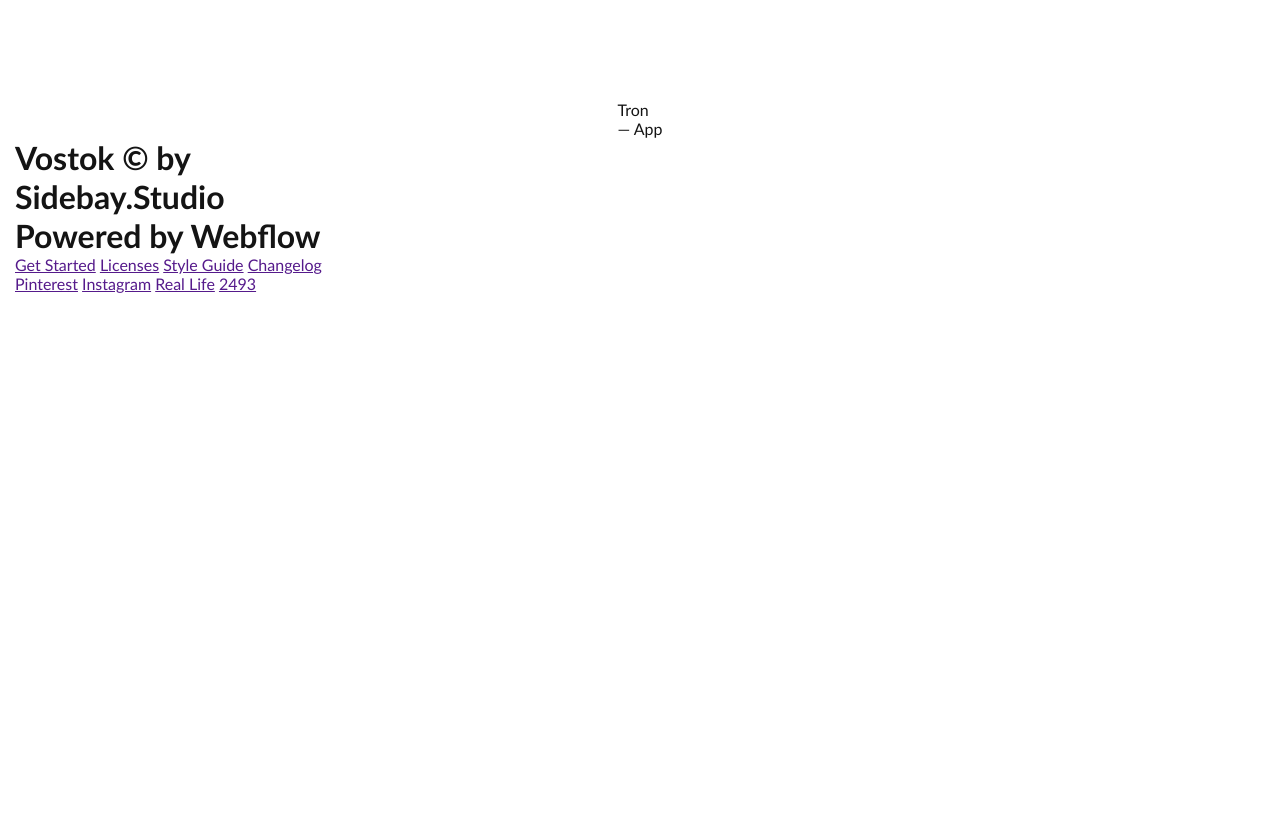
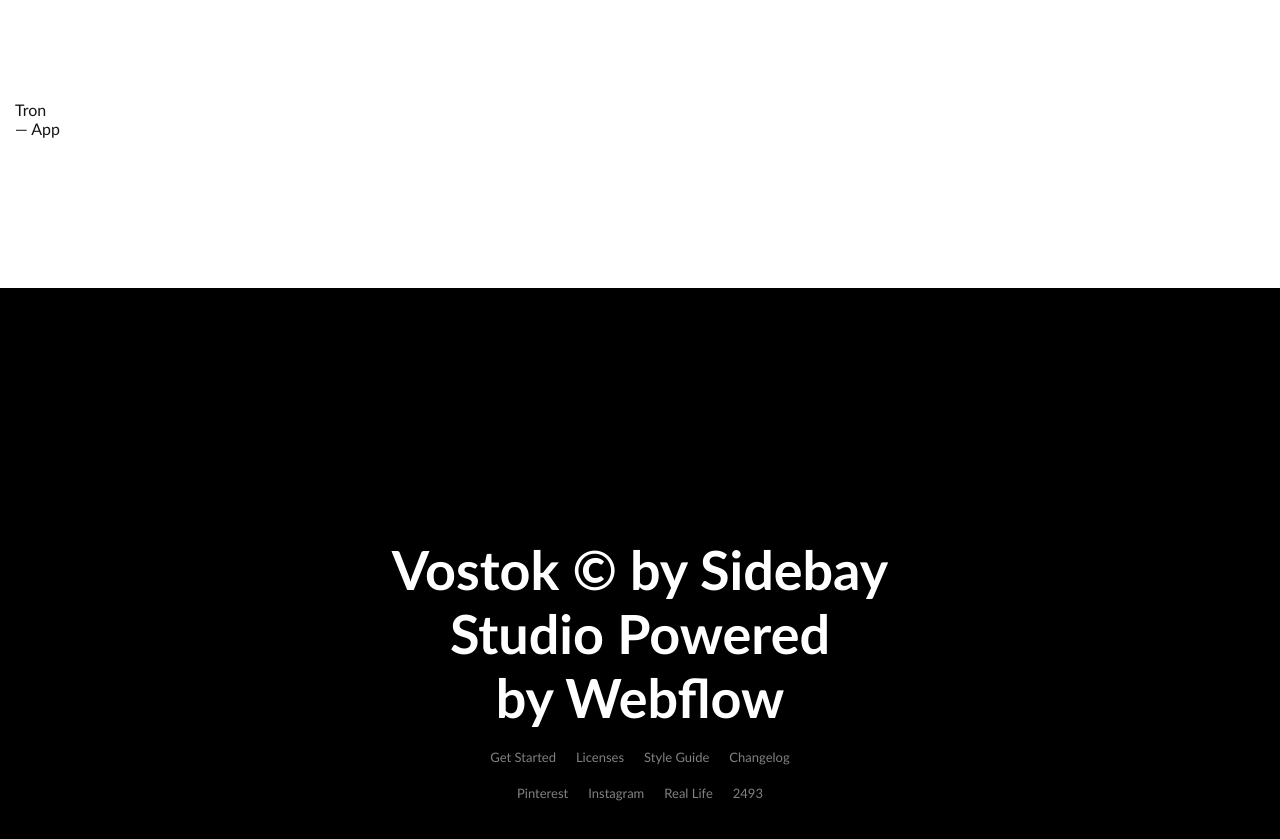
Before and after one commit to rukhsora31/vostok, a plain HTML site: page index.html in a window 1280 px wide. Shown: the part 3741-4580 px from the top of the page. Before the commit the page ends 4034 px from the top, so only its background shows below. Drawn offline with Linux system fonts and the light colour scheme.

Commit message:
Add files via upload

```diff
--- a/index.html
+++ b/index.html
@@ -107,9 +107,8 @@
     <footer class="footer">
         <div class="container">
             <div class="wrap6">
-                <h1>Vostok © by</h1>
-                <h1>Sidebay.Studio</h1>
-                <h1>Powered by Webflow</h1>
+                <h1>Vostok © by Sidebay <br> Studio Powered <br> by Webflow</h1>
+
 
                 <div class="menu6">
                     <a href="">Get Started</a>
--- a/style.css
+++ b/style.css
@@ -53,10 +53,12 @@
     font-size: 12px;
     padding-bottom: 140px;
 }
-.line{
+
+.line {
     margin-bottom: 150px;
 }
-.wrap2{
+
+.wrap2 {
     display: flex;
     align-items: center;
     gap: clamp(3.125rem, 0.222rem + 12.22vw, 10rem);
@@ -67,56 +69,62 @@
 
 
 }
-.box2{
+
+.box2 {
     display: flex;
     flex-direction: column;
     gap: 40px;
-    h2{
+
+    h2 {
         font-size: clamp(2.188rem, 1.633rem + 2.33vw, 3.5rem);
     }
 
-    h3{
+    h3 {
         font-size: clamp(1.875rem, 1.611rem + 1.11vw, 2.5rem);
     }
-        :nth-child(3){
+
+    :nth-child(3) {
         font-size: 22px;
         line-height: 1.3
     }
-        :nth-child(4){
+
+    :nth-child(4) {
         font-size: 16px;
         line-height: 1.6
     }
 }
 
-.section2{
+.section2 {
     padding-bottom: 100px;
 
 }
 
-.img2{
+.img2 {
     @media (max-width: 600px) {
-        width:100%;
+        width: 100%;
     }
 }
 
-.section3{
+.section3 {
     background: #000;
     color: #fff;
     padding: clamp(6.25rem, -0.347rem + 27.78vw, 21.875rem) 0;
 
-    marquee{
+    marquee {
         font-size: clamp(2.5rem, 1.55rem + 4vw, 4.75rem);
     }
 }
 
-.section4{
+.section4 {
     padding: clamp(9.375rem, 6.208rem + 13.33vw, 16.875rem) 0 150px;
 }
-.title4{
+
+.title4 {
     text-align: center;
     font-size: 54px;
 }
-.wrap4{
+
+.wrap4 {
     display: flex;
     justify-content: space-between;
     padding: 100px 0;
@@ -126,15 +134,55 @@
         justify-content: center;
     }
 }
-.wrap5{
+
+.wrap5 {
     display: flex;
-    align-items: center;
     flex-direction: column;
 
 }
-.card5{
-    img{
+
+.card5 {
+    img {
         width: 100%;
         margin: 50px 0;
     }
 }
+
+.footer {
+    background-color: black;
+    color: white;
+    padding: clamp(9.375rem, 6.736rem + 11.11vw, 15.625rem) 0;
+    text-align: center;
+
+    h1 {
+        font-size: clamp(2rem, 1.419rem + 2.44vw, 3.375rem);
+    }
+}
+
+.menu6 {
+    display: flex;
+    justify-content: center;
+    gap: 20px;
+
+    a {
+        color: #818181;
+        font-size: 13px;
+        text-decoration: none;
+        transition: 1s;
+    }
+
+    &:hover{
+        color: white;
+     transition: 1s;
+    }
+}
+
+.wrap6 {
+    gap: 20px;
+    display: flex;
+    flex-direction: column;
+}
+
+.section5{
+    padding-bottom: 150px;
+}
```
Lines whose indentation alone changed are shown as unchanged.
